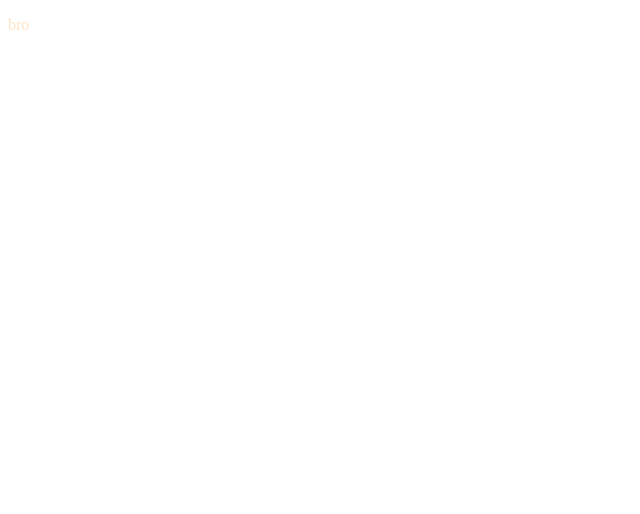
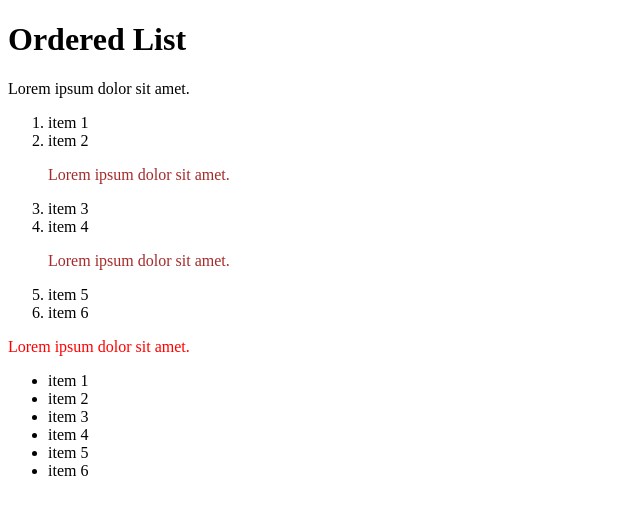
Before and after one commit to aravindloga/CSS, a plain HTML site: page DAY03/Selectors/index.html in a window 1280 px wide. Shown: the whole page, without its empty margins (0-640 px from the left). Drawn offline with Linux system fonts and the light colour scheme.

Commit message:
selectors

```diff
--- a/DAY03/Selectors/index.html
+++ b/DAY03/Selectors/index.html
@@ -7,6 +7,30 @@
     <link rel="stylesheet" href="style.css">
 </head>
 <body>
-    <p>bro</p>
+
+    <h1 id="heading">Ordered List</h1>
+    <p>Lorem ipsum dolor sit amet.</p>
+    <ol class="olli">
+        <li >item 1</li>
+        <li >item 2</li>
+        <p>Lorem ipsum dolor sit amet.</p>
+        <li >item 3</li>
+        <li >item 4</li>
+        <p>Lorem ipsum dolor sit amet.</p>
+        <li >item 5</li>
+        <li >item 6</li>
+    </ol>
+    <p>Lorem ipsum dolor sit amet.</p>
+
+    <ul class="ulli">
+        <li >item 1</li>
+        <li >item 2</li>
+        <li >item 3</li>
+        <li >item 4</li>
+        <li >item 5</li>
+        <li >item 6</li>
+    </ul>
+
+
 </body>
 </html>
--- a/DAY03/Selectors/style.css
+++ b/DAY03/Selectors/style.css
@@ -1,3 +1,8 @@
-p{
-    color: bisque;
+.olli p{
+    color: brown;
 }
+.olli ~p{
+    color: red;
+}
+/* "~" used for same level of element
+ */
```
